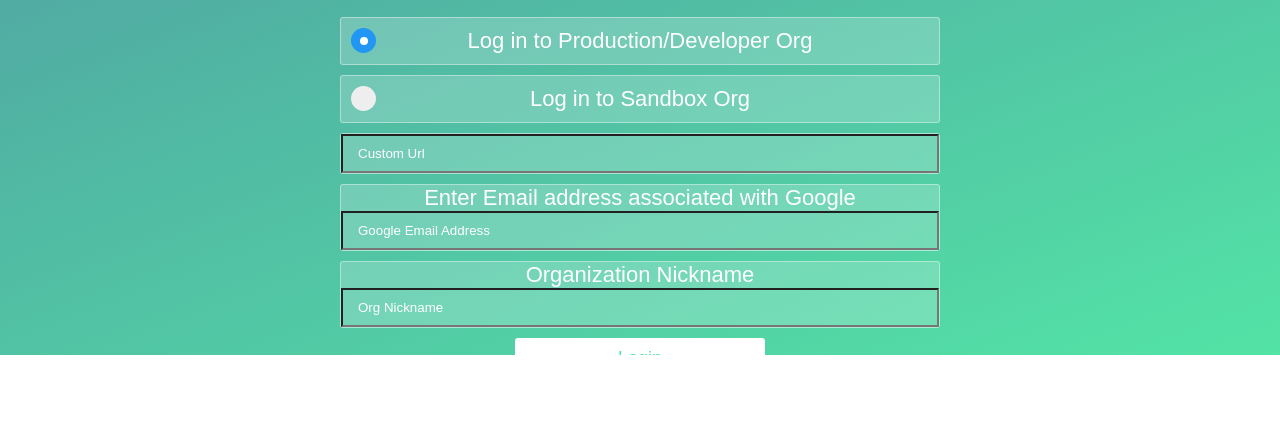
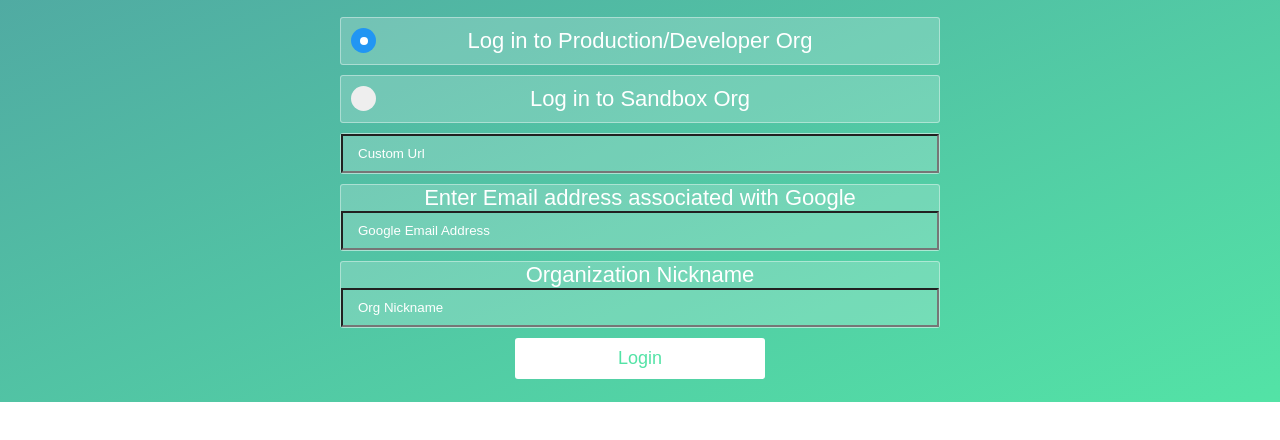
Before and after one commit to sfdcadmbot/GoogleVoice-SFDC, a website: page public/index.html in a window 1280 px wide. Shown: the part 328-768 px from the top of the page. Drawn offline with nearby package versions, Linux system fonts and the light colour scheme; a web font is replaced by a local one.

Commit message:
Update main.css

```diff
--- a/public/css/main.css
+++ b/public/css/main.css
@@ -54,7 +54,7 @@ body :-ms-input-placeholder {
   top: 50%;
   left: 0;
   width: 100%;
-  height: 483px;
+  height: 530px;
   margin-top: -200px;
   overflow: hidden;
 }
```
